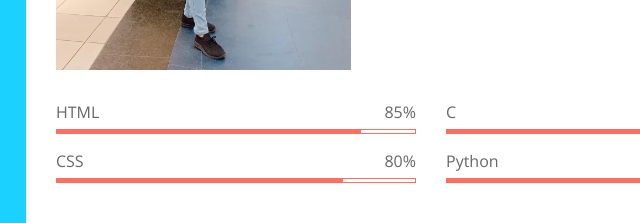
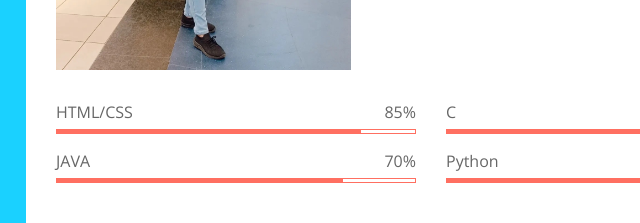
Before and after one commit to Sengar123/Sengar123.github.io, a plain HTML site: page index.html in a window 1280 px wide. Shown: the part 838-1061 px from the top of the page, 374-1014 px from the left. Drawn offline with nearby package versions, Linux system fonts and the light colour scheme.

Commit message:
Index Commit

```diff
--- a/index.html
+++ b/index.html
@@ -115,13 +115,13 @@ field. I will do my best to meet the expectations of the company.
                             <div class="col-md-6">
                                 <div class="skills">
                                     <div class="skill-name">
-                                        <p>HTML</p><p>85%</p>
+                                        <p>HTML/CSS</p><p>85%</p>
                                     </div>
                                     <div class="progress">
                                         <div class="progress-bar" role="progressbar" aria-valuenow="85" aria-valuemin="0" aria-valuemax="100"></div>
                                     </div>
                                     <div class="skill-name">
-                                        <p>CSS</p><p>80%</p>
+                                        <p>JAVA</p><p>70%</p>
                                     </div>
                                     <div class="progress">
                                         <div class="progress-bar" role="progressbar" aria-valuenow="80" aria-valuemin="0" aria-valuemax="100"></div>
```
